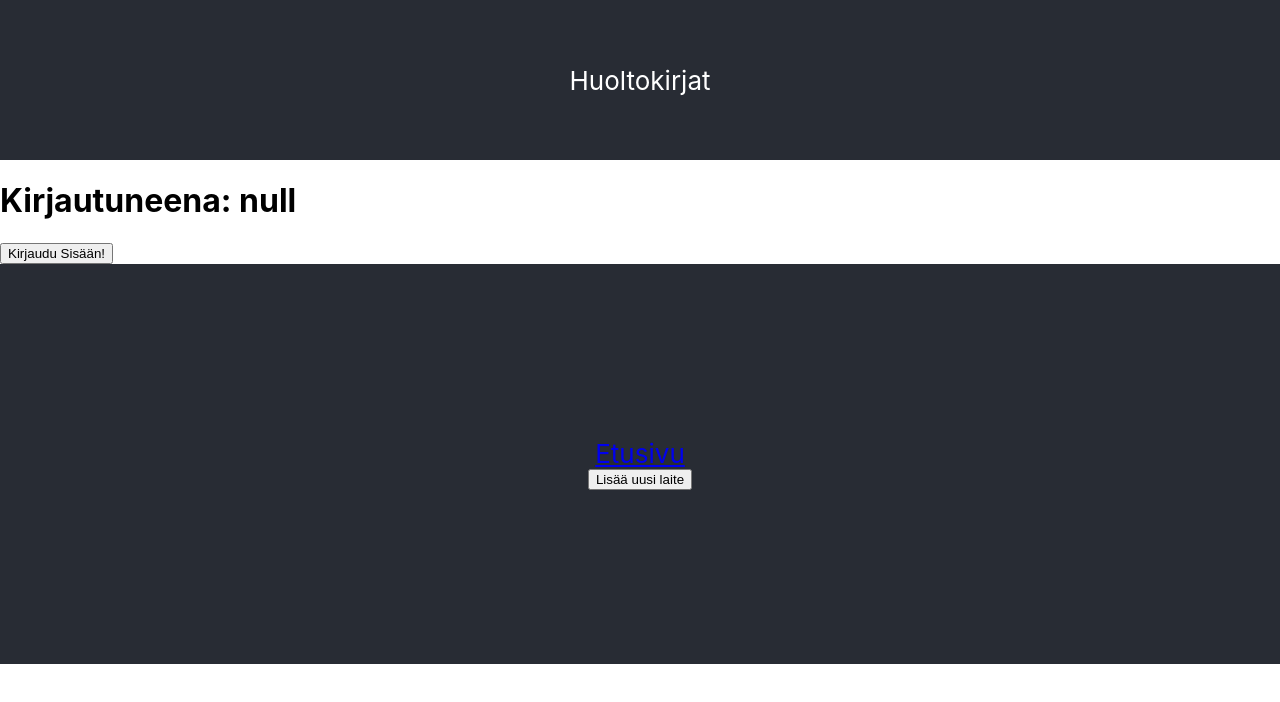
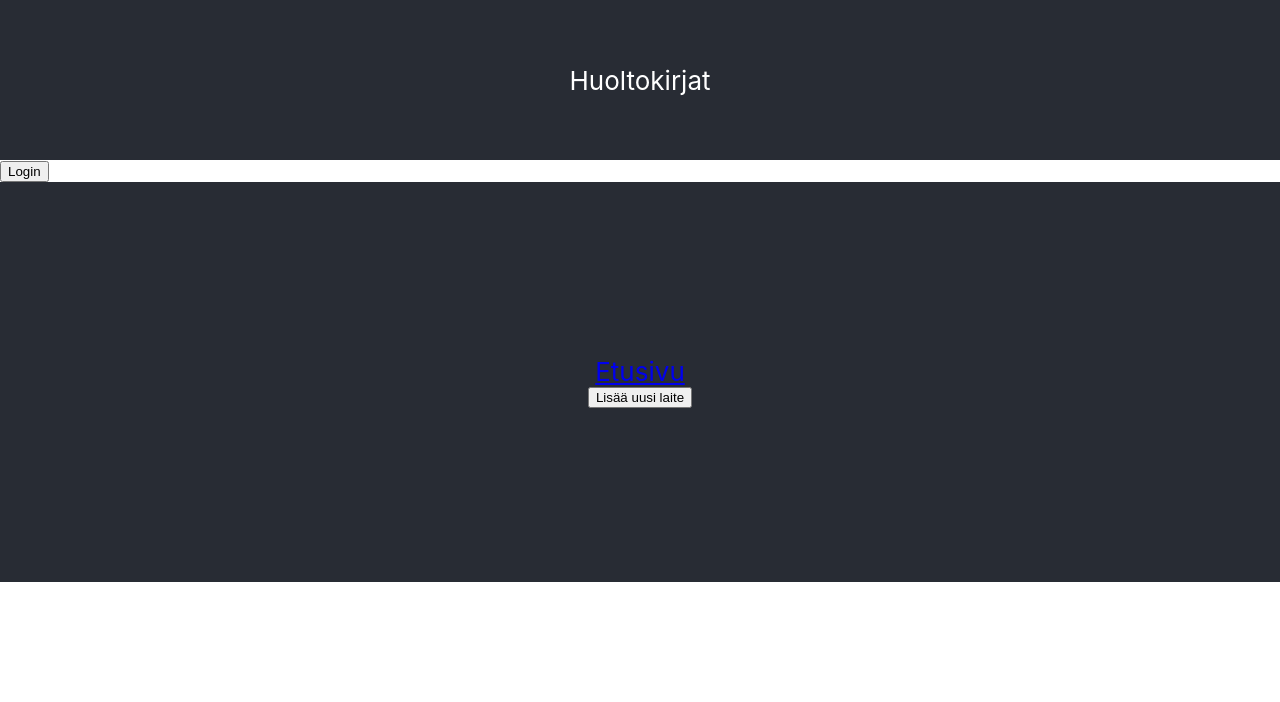
Before and after one commit to kolmosenspora/digihk, a React (Create React App) app: page / in a window 1280 px wide. Shown: the top 702 px of the page. Built offline with nearby package versions, Linux system fonts and the light colour scheme.

Commit message:
created authenticating and login to work

```diff
--- a/src/App.js
+++ b/src/App.js
@@ -4,26 +4,30 @@ import TallennaTuote from "./TallennaTuote";
 import { createContext } from "react";
 import NaytaYksiTuote from "./NaytaYksiTuote";
 import TuoteAville from "./TuoteAville";
-import Login from "./Login";
-import Profile from "./Profile";
+import LoginPage from "./LoginPage";
+import {useAuth0} from "@auth0/auth0-react";
 export const SigninContext = createContext({})
 
 function App() {
+    const { user, isAuthenticated } = useAuth0();
     const [sivu, setSivu] = React.useState('alku')
     const [displayProfile, setDisplayProfile] = React.useState("tunnus")
-    const [user, setUser] = React.useState('null')
     const [token, setToken] = React.useState();
 
     useEffect(() => {
         if (window.location.pathname.includes('tuotenumero')) {
             setSivu(window.location.search);
         }
-    }, []);
+
+        if (isAuthenticated) {
+            localStorage.setItem("username", user.email)
+        }
+    }, [user]);
 
 
     const whichPage = () => {
 
-    if (user === 'null') {return (<Login></Login>)}
+    if (!isAuthenticated) {return (<LoginPage></LoginPage>)}
 
     if (sivu === 'alku') return (<NaytaTuotteet></NaytaTuotteet>)
 
@@ -36,13 +40,14 @@ function App() {
 }
 
 
+
 return (
     <div>
         <header className={"App-header"}>Huoltokirjat</header>
         <SigninContext.Provider
-            value={{ userName: sivu, setUserName: setSivu, displayProfile, setDisplayProfile, user, setUser, token, setToken }}
+            value={{ userName: sivu, setUserName: setSivu, displayProfile, setDisplayProfile, token, setToken }}
         >
-            <h1>Kirjautuneena: {user}</h1>
+            {user? <h1>Kirjautuneena: {user.email}</h1> : ""}
             {whichPage()}
         </SigninContext.Provider>
         <footer className={"App-footer"}>
--- a/src/Login.js
+++ /dev/null
@@ -1,38 +0,0 @@
-import {Auth0Client} from "@auth0/auth0-spa-js";
-import {useContext, useEffect, useState} from "react";
-import {SigninContext} from "./App";
-import Profile from "./Profile";
-
-function Login() {
-    const { user, setUser, token, setToken } = useContext(SigninContext)
-    const [kirjaudu, setKirjaudu] = useState();
-
-    const auth0 = new Auth0Client({
-        domain: 'dev-gcafviue.us.auth0.com',
-        client_id: 'jji85jy8omZYdyI8AuleTlrmd1fOY10G'
-    });
-
-
-
-    async function getKayttaja() {
-        if (await auth0.getUser()) {
-            setUser(auth0.getUser())
-        }
-    }
-
-
-    const funktio = async () => {
-
-     return (<Profile></Profile>)
-
-
-    }
-
-    return (
-        <div>
-        <button onClick={funktio}>Kirjaudu Sisään!</button>
-        </div>
-    )
-}
-
-export default Login;
--- /dev/null
+++ b/src/LoginPage.js
@@ -0,0 +1,47 @@
+import React, { useEffect, useState } from "react";
+import { useAuth0 } from "@auth0/auth0-react";
+
+const LoginPage = () => {
+    const { user, isAuthenticated, loginWithPopup, getAccessTokenWithPopup } = useAuth0();
+    const [userMetadata, setUserMetadata] = useState(null);
+
+
+    const getUserMetadata = async () => {
+        const domain = "dev-gcafviue.us.auth0.com";
+
+        if (!isAuthenticated) {
+
+            try {
+                const accessToken = await getAccessTokenWithPopup({
+                    audience: `http://31.222.229.198:8080/v1/graphql`,
+                    scope: "read:current_user",
+                });
+
+                await setUserMetadata(accessToken)
+
+                localStorage.setItem("accessToken", accessToken)
+
+
+            } catch (e) {
+                console.log(e.message);
+            }
+        }
+    }
+
+
+
+
+if (isAuthenticated) {
+    console.log(user)
+}
+
+if (!isAuthenticated) {
+    return (
+        <div>
+            <button onClick={getUserMetadata}>Login</button>
+        </div>
+    )
+}
+};
+
+export default LoginPage;
--- a/src/Profile.js
+++ /dev/null
@@ -1,46 +0,0 @@
-import React, { useEffect, useState } from "react";
-import { useAuth0 } from "@auth0/auth0-react";
-
-const Profile = () => {
-    const { user, isAuthenticated, loginWithPopup } = useAuth0();
-    const [userMetadata, setUserMetadata] = useState(null);
-
-    useEffect(() => {
-        const getUserMetadata = async () => {
-            const domain = "dev-gcafviue.us.auth0.com";
-
-            try {
-                const accessToken = await loginWithPopup({
-                    audience: `http://31.222.229.198:8080/v1/graphql`,
-                    scope: "read:current_user",
-                });
-
-
-
-                console.log(accessToken)
-            } catch (e) {
-                console.log(e.message);
-            }
-        };
-
-        getUserMetadata();
-    }, [loginWithPopup, user?.sub]);
-
-    return (
-        isAuthenticated && (
-            <div>
-                <img src={user.picture} alt={user.name} />
-                <h2>{user.name}</h2>
-                <p>{user.email}</p>
-                <h3>User Metadata</h3>
-                {userMetadata ? (
-                    <pre>{JSON.stringify(userMetadata, null, 2)}</pre>
-                ) : (
-                    "No user metadata defined"
-                )}
-            </div>
-        )
-    );
-};
-
-export default Profile;
--- a/src/index.js
+++ b/src/index.js
@@ -5,7 +5,6 @@ import './index.css';
 import reportWebVitals from './reportWebVitals';
 import { ApolloClient, InMemoryCache, ApolloProvider, gql } from '@apollo/client';
 import App from "./App";
-import Login from "./Login";
 import { Auth0Provider } from "@auth0/auth0-react";
 
 const root = ReactDOM.createRoot(document.getElementById('root'));
```
